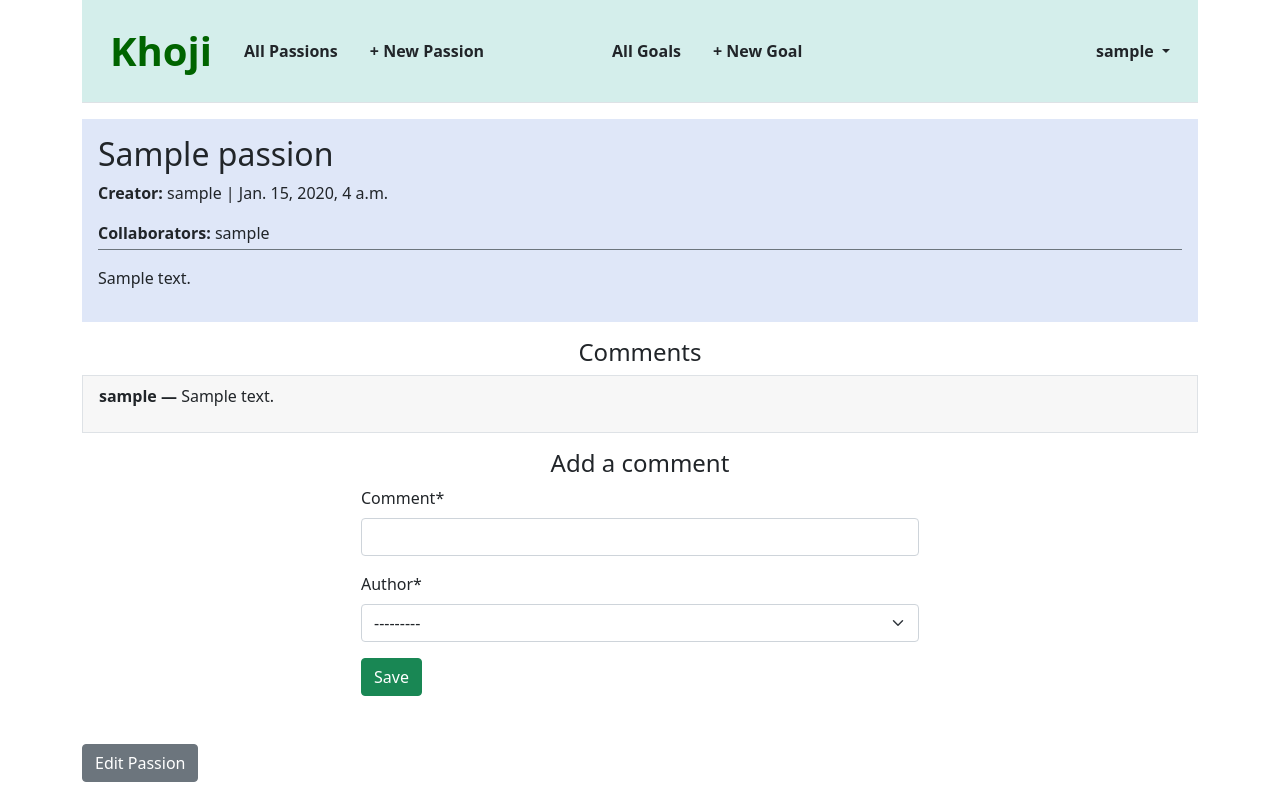
After one commit to pchhina/khoji, a Django app: page /passions/1/ in a window 1280 px wide. The commit adds this page. Run offline with Django 4.2, Linux system fonts and the light colour scheme; a user stored in the database is signed in; tables that the repository leaves empty hold one stand-in row (values such as "Sample post"); some libraries are stand-ins or nearby versions.

Commit message:
comments and styling added

```diff
--- a/django_project/settings.py
+++ b/django_project/settings.py
@@ -134,7 +134,7 @@ LOGOUT_REDIRECT_URL = "home"
 CRISPY_ALLOWED_TEMPLATE_PACKS = "bootstrap5"
 CRISPY_TEMPLATE_PACK = "bootstrap5"
 EMAIL_BACKEND = "django.core.mail.backends.smtp.EmailBackend"
-DEFAULT_FROM_EMAIL = "thoughtsandbots@gmail.com"
+DEFAULT_FROM_EMAIL = "param.chhina@gmail.com"
 EMAIL_HOST = "smtp.sendgrid.net"
 EMAIL_HOST_USER = "apikey"
 EMAIL_HOST_PASSWORD = (
--- /dev/null
+++ b/passions/forms.py
@@ -0,0 +1,16 @@
+from django import forms
+
+from .models import PassionComment
+from .models import GoalComment
+
+
+class PassionCommentForm(forms.ModelForm):
+    class Meta:
+        model = PassionComment
+        fields = ("comment", "author")
+
+
+class GoalCommentForm(forms.ModelForm):
+    class Meta:
+        model = GoalComment
+        fields = ("comment", "author")
--- a/passions/models.py
+++ b/passions/models.py
@@ -21,7 +21,7 @@ class Passion(models.Model):
         return self.name
 
     def get_absolute_url(self):
-        return reverse("passion_list", kwargs={"pk": self.pk})
+        return reverse("passion_detail", kwargs={"pk": self.pk})
 
 
 class Goal(models.Model):
@@ -43,7 +43,7 @@ class Goal(models.Model):
         return self.name
 
     def get_absolute_url(self):
-        return reverse("goal_list", kwargs={"pk": self.pk})
+        return reverse("goal_detail", kwargs={"pk": self.pk})
 
 
 class PassionComment(models.Model):
--- a/passions/urls.py
+++ b/passions/urls.py
@@ -1,12 +1,19 @@
 from django.urls import path
 
-from .views import PassionListView, PassionUpdateView, PassionCreateView
-from .views import GoalListView, GoalUpdateView, GoalCreateView
+from .views import (
+    PassionDetailView,
+    PassionListView,
+    PassionUpdateView,
+    PassionCreateView,
+)
+from .views import GoalDetailView, GoalListView, GoalUpdateView, GoalCreateView
 
 urlpatterns = [
+    path("<int:pk>/", PassionDetailView.as_view(), name="passion_detail"),
     path("<int:pk>/edit/", PassionUpdateView.as_view(), name="passion_edit"),
     path("new/", PassionCreateView.as_view(), name="passion_new"),
     path("goals/", GoalListView.as_view(), name="goal_list"),
+    path("goals/<int:pk>/", GoalDetailView.as_view(), name="goal_detail"),
     path("goals/<int:pk>/edit/", GoalUpdateView.as_view(), name="goal_edit"),
     path("goals/new/", GoalCreateView.as_view(), name="goal_new"),
     path("", PassionListView.as_view(), name="passion_list"),
--- a/passions/views.py
+++ b/passions/views.py
@@ -1,10 +1,56 @@
-from django.views.generic import ListView
+from django.views.generic import ListView, DetailView, FormView
 from django.views.generic.edit import UpdateView, CreateView
-from django.urls import reverse_lazy
+from django.urls import reverse_lazy, reverse
+from django.views import View
+from django.views.generic.detail import SingleObjectMixin
+from django.contrib.auth.mixins import LoginRequiredMixin, UserPassesTestMixin
 
 from .models import Passion, Goal
+from .forms import PassionCommentForm, GoalCommentForm
 
 # Create your views here.
+
+
+class PassionCommentGet(DetailView):
+    model = Passion
+    template_name = "passion_detail.html"
+
+    def get_context_data(self, **kwargs):
+        context = super().get_context_data(**kwargs)
+        context["form"] = PassionCommentForm()
+        return context
+
+
+class PassionCommentPost(SingleObjectMixin, FormView):
+    model = Passion
+    form_class = PassionCommentForm
+    template_name = "passion_detail.html"
+
+    def post(self, request, *args, **kwargs):
+        self.object = self.get_object()
+        return super().post(request, *args, **kwargs)
+
+    def form_valid(self, form):
+        comment = form.save(commit=False)
+        comment.passion = self.object
+        comment.save()
+        return super().form_valid(form)
+
+    def get_success_url(self):
+        passion = self.get_object()
+        return reverse("passion_detail", kwargs={"pk": passion.pk})
+
+
+class PassionDetailView(LoginRequiredMixin, View):
+    def get(self, request, *args, **kwargs):
+        view = PassionCommentGet.as_view()
+        return view(request, *args, **kwargs)
+
+    def post(self, request, *args, **kwargs):
+        view = PassionCommentPost.as_view()
+        return view(request, *args, **kwargs)
+
+
 class PassionListView(ListView):
     model = Passion
     template_name = "passion_list.html"
@@ -34,6 +80,46 @@ class PassionCreateView(CreateView):
 
 
 # Create your views here.
+class GoalCommentGet(DetailView):
+    model = Goal
+    template_name = "goal_detail.html"
+
+    def get_context_data(self, **kwargs):
+        context = super().get_context_data(**kwargs)
+        context["form"] = GoalCommentForm()
+        return context
+
+
+class GoalCommentPost(SingleObjectMixin, FormView):
+    model = Goal
+    form_class = GoalCommentForm
+    template_name = "goal_detail.html"
+
+    def post(self, request, *args, **kwargs):
+        self.object = self.get_object()
+        return super().post(request, *args, **kwargs)
+
+    def form_valid(self, form):
+        comment = form.save(commit=False)
+        comment.goal = self.object
+        comment.save()
+        return super().form_valid(form)
+
+    def get_success_url(self):
+        goal = self.get_object()
+        return reverse("goal_detail", kwargs={"pk": goal.pk})
+
+
+class GoalDetailView(LoginRequiredMixin, View):
+    def get(self, request, *args, **kwargs):
+        view = GoalCommentGet.as_view()
+        return view(request, *args, **kwargs)
+
+    def post(self, request, *args, **kwargs):
+        view = GoalCommentPost.as_view()
+        return view(request, *args, **kwargs)
+
+
 class GoalListView(ListView):
     model = Goal
     template_name = "goal_list.html"
--- a/templates/base.html
+++ b/templates/base.html
@@ -8,20 +8,22 @@
     </head>
     <body>
         <div class="container">
-            <header class="p-3 mb-3 border-bottom">
+            <header class="p-3 mb-3 border-bottom" style="background-color: #d4eeeb">
               <div class="container">
                 <div class="d-flex flex-wrap align-items-center justify-content-center
                   justify-content-lg-start">
-                  <a class="navbar-brand" href="{% url 'home' %}">Khoji</a>
+                  <a class="navbar-brand fs-1 fw-bold" style="color: darkgreen;" href="{% url 'home' %}">Khoji</a>
                   <ul class="nav col-12 col-lg-auto me-lg-auto mb-2 justify-content-center
                     mb-md-0">
                   {% if user.is_authenticated %}
-                    <li><a href="{% url 'passion_new' %}" class="nav-link px-2 link-dark">+ New Passion</a></li>
-                    <li><a href="{% url 'passion_list' %}" class="nav-link px-2 link-dark">All Passions</a></li>
-                    <li><a href="{% url 'goal_new' %}" class="nav-link px-2 link-dark">+ New Goal</a></li>
-                    <li><a href="{% url 'goal_list' %}" class="nav-link px-2 link-dark">All Goals</a></li>
-                  </ul>
-                  <div class="dropdown text-end">
+                  <li><a href="{% url 'passion_list' %}" class="nav-link px-3 link-dark fw-bold">All Passions</a></li>
+                    <li><a href="{% url 'passion_new' %}" class="nav-link px-3 link-dark fw-bold me-5">+ New Passion</a></li>
+
+
+                    <li><a href="{% url 'goal_list' %}" class="nav-link px-3 link-dark fw-bold ms-5">All Goals</a></li>
+                    <li><a href="{% url 'goal_new' %}" class="nav-link px-3 link-dark fw-bold">+ New Goal</a></li>
+                </ul>
+                  <div class="dropdown text-end fw-bold">
                     <a href="#" class="d-block link-dark text-decoration-none dropdown-toggle"
                       id="dropdownUser1" data-bs-toggle="dropdown" aria-expanded="false">
                       {{ user.username }}
@@ -35,8 +37,8 @@
                   {% else %}
                   </ul>
                   <div class="text-end">
-                    <a href="{% url 'login' %}" class="btn btn-outline-primary me-2">Log In</a>
-                    <a href="{% url 'signup' %}" class="btn btn-primary">Sign Up</a>
+                    <a href="{% url 'login' %}" class="btn btn-outline-success me-2">Log In</a>
+                    <a href="{% url 'signup' %}" class="btn btn-success">Sign Up</a>
                   </div>
                   {% endif %}
                 </div>
--- /dev/null
+++ b/templates/passion_detail.html
@@ -0,0 +1,38 @@
+{% extends "base.html" %}
+{% load crispy_forms_tags %}
+
+{% block content %}
+<div class="article-entry card-body" style="background-color: #dfe7f8">
+    <h2>{{ object.name }}</h2>
+    <p><span class="fw-bold">Creator: </span> {{ object.owner }} | {{ object.date }} </p>
+    <span class="fw-bold">Collaborators: </span>
+    {% for member in passion.members.all %}
+    <span>
+        {{ member.username }}
+    </span>
+    {% endfor %}
+    <p class="border-bottom border-secondary pb-1"></p>
+    <p>{{ object.description }} </p>
+</div>
+<h4 class="text-center mt-3">Comments</h4>
+<div class="card-footer border">
+    {% for comment in passion.passioncomment_set.all %}
+    <p>
+        <span class="fw-bold">
+            {{ comment.author }} &mdash;
+        </span>
+        {{ comment }}
+    </p>
+    {% endfor %}
+</div>
+
+<div class="d-flex flex-column align-items-center mt-3">
+    <h4>Add a comment</h4>
+    <form class="w-50" action="" method="post">{% csrf_token %}
+        {{ form|crispy }}
+        <button class="btn btn-success ml-2" type="submit">Save</button>
+    </form>
+</div>
+
+<p><a href="{% url 'passion_edit' passion.pk %}" class="btn btn-secondary mt-5">Edit Passion</a></p>
+{% endblock content %}
```
Also changed, not shown: templates/goal_detail.html (added, +41 -0 lines), templates/goal_edit.html (+8 -5 lines), templates/goal_list.html (+7 -14 lines), templates/goal_new.html (+7 -5 lines), templates/home.html (+12 -7 lines), templates/passion_edit.html (+8 -5 lines), templates/passion_list.html (+7 -14 lines), templates/passion_new.html (+7 -5 lines), templates/registration/login.html (+8 -5 lines), templates/registration/signup.html (+7 -5 lines).
